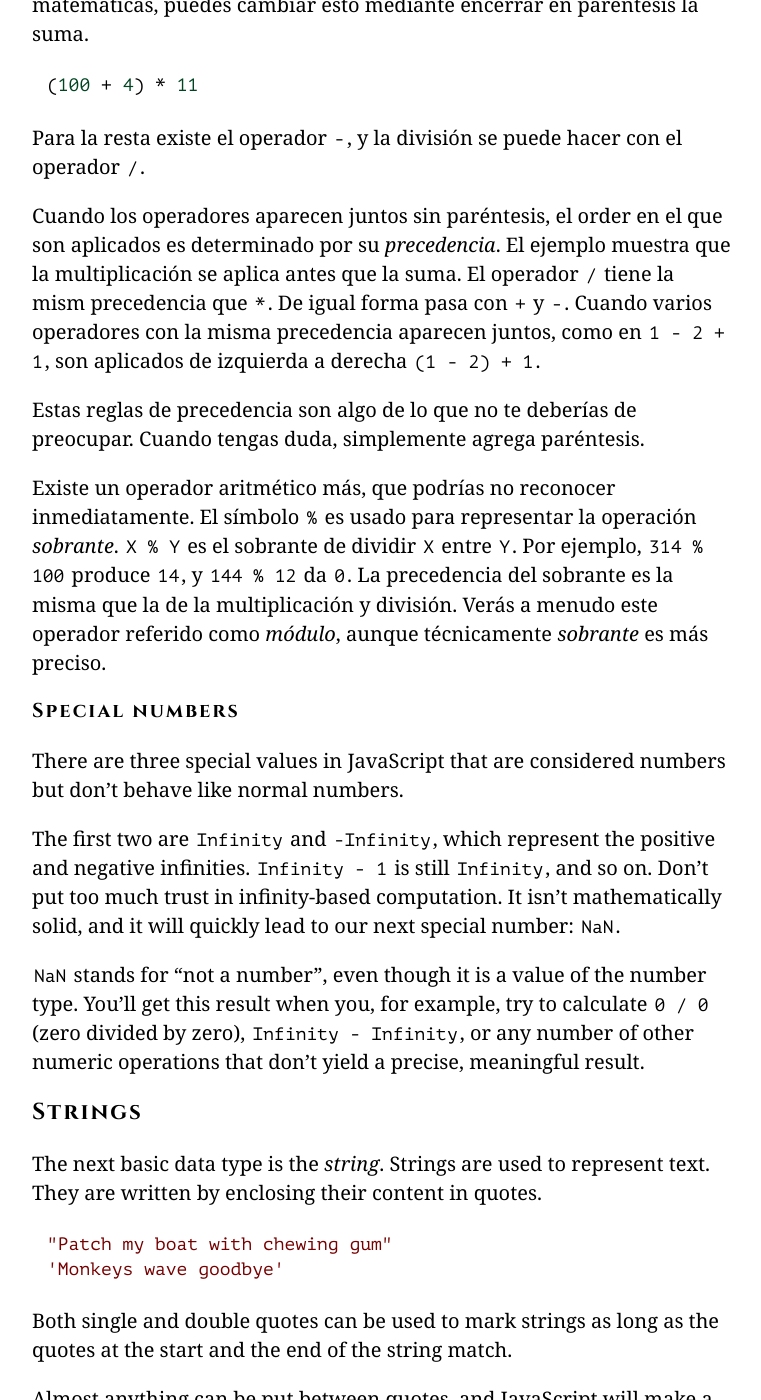
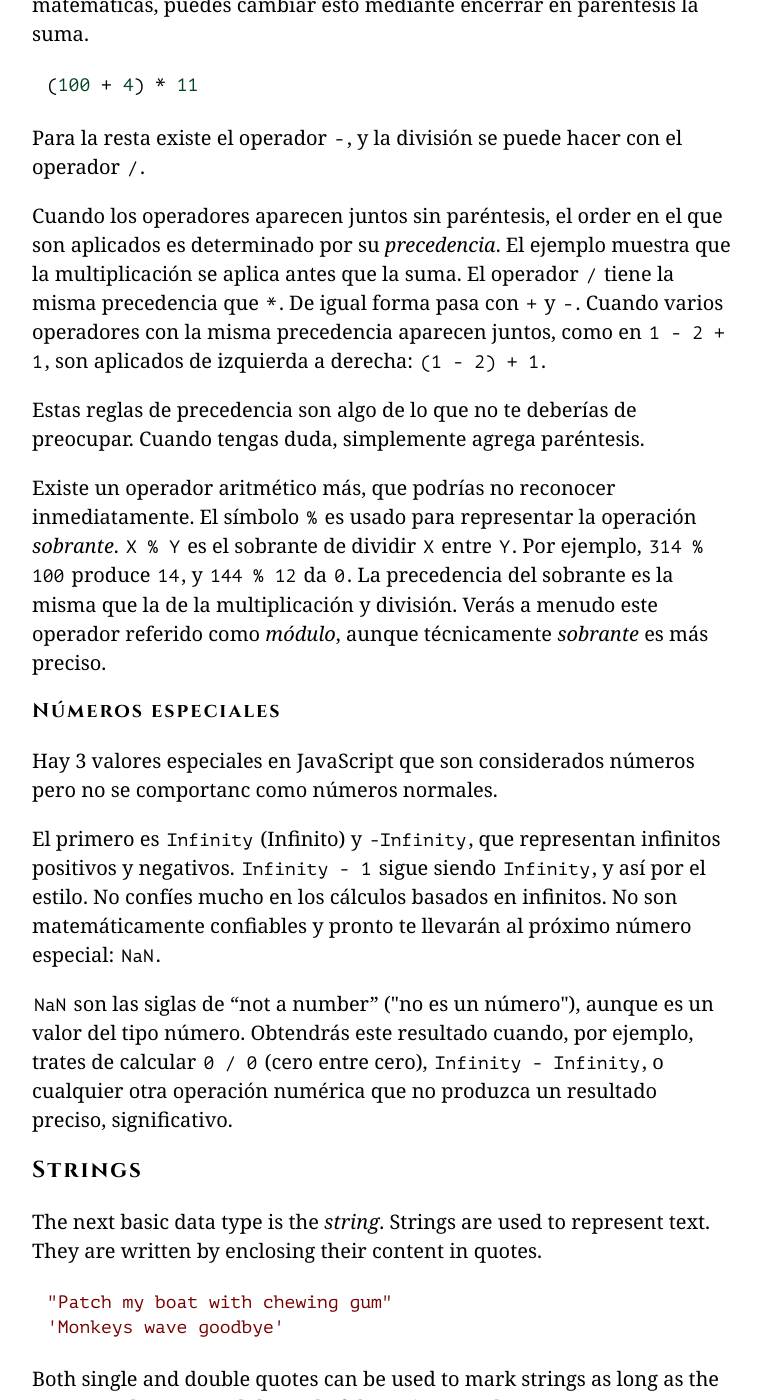
Before and after one commit to hectorip/Eloquent-JavaScript-ES-online, a Jekyll site: the page chapters/01_values.html, which Jekyll copies as it is, in a window 1280 px wide and 1400 px high, scrolled down 4131 px. Shown: the whole window, without its empty margins (258-1019 px from the left). Built offline with Jekyll 4.4.1, drawn with Linux system fonts in a browser that asks for light colours; nearby versions of some CDN libraries; library files that are not in the unit come from our copies.

Commit message:
Special numbers

```diff
--- a/chapters/01_values.html
+++ b/chapters/01_values.html
@@ -147,9 +147,9 @@ y la división se puede hacer con el operador <code>/</code>.</p>
 <p><a class=p_ident id="p_E1FK3xSXcx" href="#p_E1FK3xSXcx"></a>Cuando los operadores aparecen juntos sin paréntesis, el order en el que
 son aplicados es determinado por su <em>precedencia</em>. El ejemplo muestra
 que la multiplicación se aplica antes que la suma. El operador <code>/</code> tiene
-la mism precedencia que <code>*</code>. De igual forma pasa con <code>+</code> y <code>-</code>. Cuando
+la misma precedencia que <code>*</code>. De igual forma pasa con <code>+</code> y <code>-</code>. Cuando
 varios operadores con la misma precedencia aparecen juntos, como en
-<code>1 - 2 + 1</code>, son aplicados de izquierda a derecha <code>(1 - 2) + 1</code>.</p>
+<code>1 - 2 + 1</code>, son aplicados de izquierda a derecha: <code>(1 - 2) + 1</code>.</p>
 <p><a class=p_ident id="p_9tOejS3+vt" href="#p_9tOejS3+vt"></a>Estas reglas de precedencia son algo de lo que no te deberías
 de preocupar. Cuando tengas duda, simplemente agrega paréntesis.</p>
 <p><a class=p_ident id="p_oKySpEEh7U" href="#p_oKySpEEh7U"></a>Existe un operador aritmético más, que podrías no reconocer
@@ -159,20 +159,21 @@ operación <em>sobrante</em>. <code>X % Y</code> es el sobrante de dividir <code
 La precedencia del sobrante es la misma que la de la multiplicación
 y división. Verás a menudo este operador referido como <em>módulo</em>,
 aunque técnicamente <em>sobrante</em> es más preciso.</p>
-<h3><a class=h_ident id="h_R4eFf8w7Yz" href="#h_R4eFf8w7Yz"></a>Special numbers</h3>
-<p><a class=p_ident id="p_JBBwZano0e" href="#p_JBBwZano0e"></a>There are three special values in
-JavaScript that are considered numbers but don&#8217;t behave like normal
-numbers.</p>
-<p><a class=p_ident id="p_2+t3nK7Yp2" href="#p_2+t3nK7Yp2"></a>The first two are <code>Infinity</code> and <code>-Infinity</code>, which
-represent the positive and negative infinities. <code>Infinity - 1</code> is
-still <code>Infinity</code>, and so on. Don&#8217;t put too much trust in
-infinity-based computation. It isn&#8217;t mathematically solid, and it will
-quickly lead to our next special number: <code>NaN</code>.</p>
-<p><a class=p_ident id="p_E2lMHg1a0p" href="#p_E2lMHg1a0p"></a><code>NaN</code> stands for “not
-a number”, even though it is a value of the number type. You&#8217;ll get
-this result when you, for example, try to calculate <code>0 / 0</code> (zero
-divided by zero), <code>Infinity - Infinity</code>, or any number of other
-numeric operations that don&#8217;t yield a precise, meaningful result.</p>
+<h3><a class=h_ident id="h_q/U1Vl93Es" href="#h_q/U1Vl93Es"></a>Números especiales</h3>
+<p><a class=p_ident id="p_1er7MFfhlQ" href="#p_1er7MFfhlQ"></a>Hay 3 valores especiales en JavaScript
+que son considerados números pero no se comportanc como números
+normales.</p>
+<p><a class=p_ident id="p_4XZ6GJX3yy" href="#p_4XZ6GJX3yy"></a>El primero es <code>Infinity</code> (Infinito) y <code>-Infinity</code>, que
+representan infinitos positivos y negativos. <code>Infinity - 1</code>
+sigue siendo <code>Infinity</code>, y así por el estilo. No confíes mucho en los
+cálculos basados en infinitos. No son matemáticamente confiables y
+pronto te llevarán al próximo número especial: <code>NaN</code>.</p>
+<p><a class=p_ident id="p_Bk6jDnbfKQ" href="#p_Bk6jDnbfKQ"></a><code>NaN</code> son las siglas
+de “not a number” ("no es un número"), aunque es un valor del tipo
+número. Obtendrás este resultado cuando, por ejemplo, trates de
+calcular <code>0 / 0</code> (cero entre cero), <code>Infinity - Infinity</code>, o cualquier
+otra operación numérica que no produzca un resultado
+preciso, significativo.</p>
 <h2><a class=h_ident id="h_OBbEvqxHHH" href="#h_OBbEvqxHHH"></a>Strings</h2>
 <p><a class=p_ident id="p_JUYnmsnZEA" href="#p_JUYnmsnZEA"></a>The next
 basic data type is the <em>string</em>. Strings are used to represent
```
Also changed, not shown: 2 other files.
